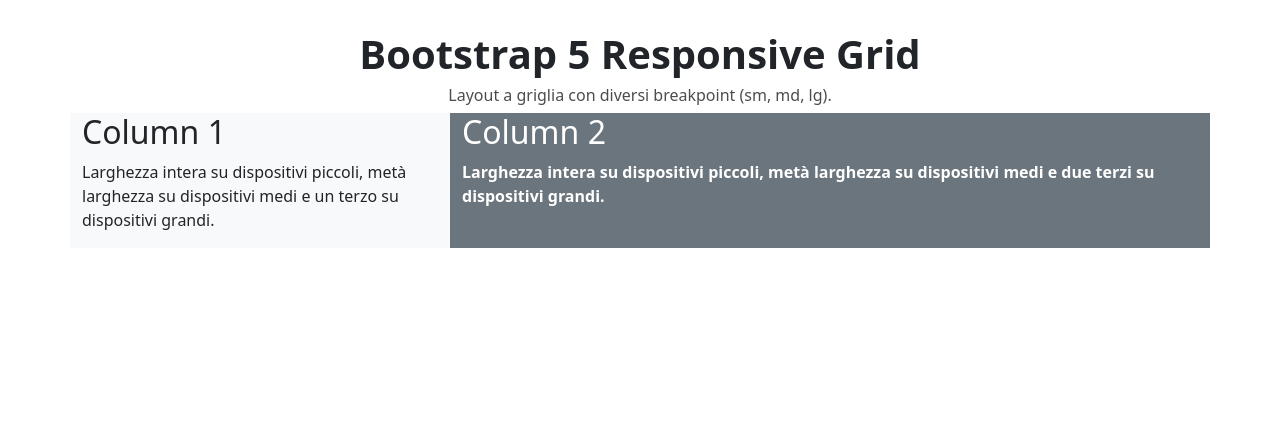
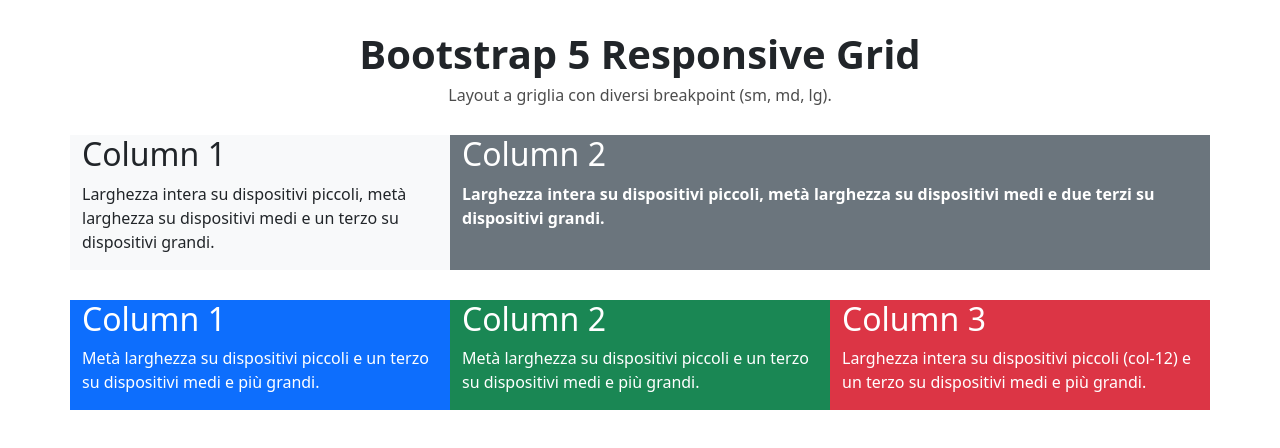
Before and after one commit to saverio-mandarano/htmlcss-bootstrap-layout, a plain HTML site: page index.html in a window 1280 px wide. Drawn offline with nearby package versions, Linux system fonts and the light colour scheme.

Commit message:
add section triple-column

```diff
--- a/css/style.css
+++ b/css/style.css
@@ -35,12 +35,33 @@
 } */
 
 /* Sezione doppia colonna */
-.doppio .left {
+.double-column {
+  margin-top: 30px;
+}
+.double-column .column-1 {
   background-color: rgb(248, 249, 250);
 }
 
-.doppio .right {
+.double-column .column-2 {
   color: white;
   font-weight: bold;
   background-color: rgb(107, 117, 125);
 }
+
+/* sezione tripla colonna */
+.triple-column {
+  color: white;
+  margin-top: 30px;
+}
+
+.triple-column .column-1 {
+  background-color: rgb(13, 110, 253);
+}
+
+.triple-column .column-2 {
+  background-color: rgb(26, 135, 84);
+}
+
+.triple-column .column-3 {
+  background-color: rgb(220, 53, 69);
+}
--- a/index.html
+++ b/index.html
@@ -28,16 +28,16 @@
       <h6>Layout a griglia con diversi breakpoint (sm, md, lg).</h6>
     </header>
     <main>
-      <section class="container doppio">
+      <section class="container double-column">
         <div class="row">
-          <div class="col-12 col-md-6 col-lg-4 left">
+          <div class="col-12 col-md-6 col-lg-4 column-1">
             <h2>Column 1</h2>
             <p>
               Larghezza intera su dispositivi piccoli, metà larghezza su
               dispositivi medi e un terzo su dispositivi grandi.
             </p>
           </div>
-          <div class="col-12 col-md-6 col-lg-8 right">
+          <div class="col-12 col-md-6 col-lg-8 column-2">
             <h2>Column 2</h2>
             <p>
               Larghezza intera su dispositivi piccoli, metà larghezza su
@@ -46,6 +46,32 @@
           </div>
         </div>
       </section>
+
+      <section class="container triple-column">
+        <div class="row">
+          <div class="col-6 col-md-4 column-1">
+            <h2>Column 1</h2>
+            <p>
+              Metà larghezza su dispositivi piccoli e un terzo su dispositivi
+              medi e più grandi.
+            </p>
+          </div>
+          <div class="col-6 col-md-4 column-2">
+            <h2>Column 2</h2>
+            <p>
+              Metà larghezza su dispositivi piccoli e un terzo su dispositivi
+              medi e più grandi.
+            </p>
+          </div>
+          <div class="col-12 col-md-4 column-3">
+            <h2>Column 3</h2>
+            <p>
+              Larghezza intera su dispositivi piccoli (col-12) e un terzo su
+              dispositivi medi e più grandi.
+            </p>
+          </div>
+        </div>
+      </section>
     </main>
   </body>
 </html>
```
